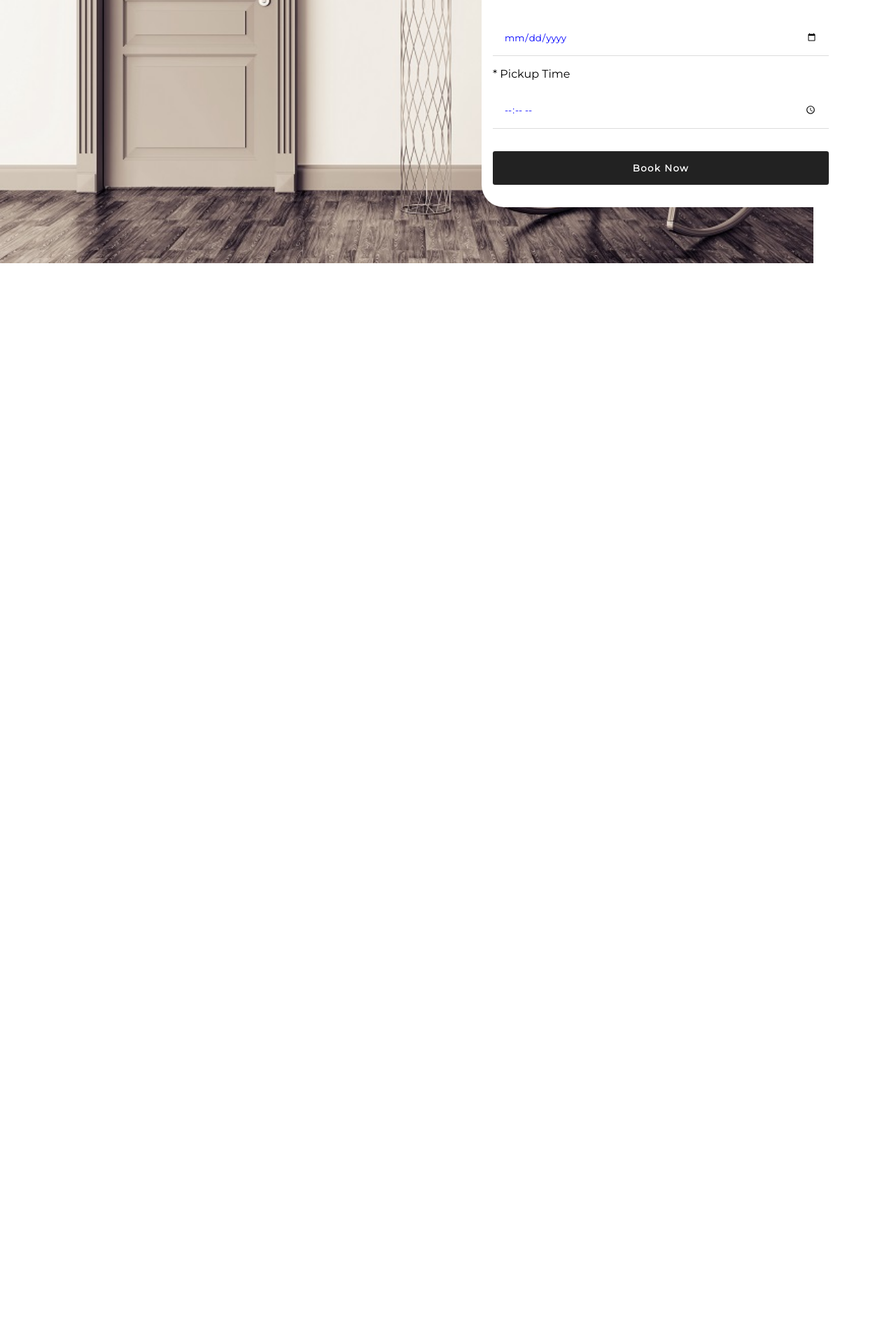
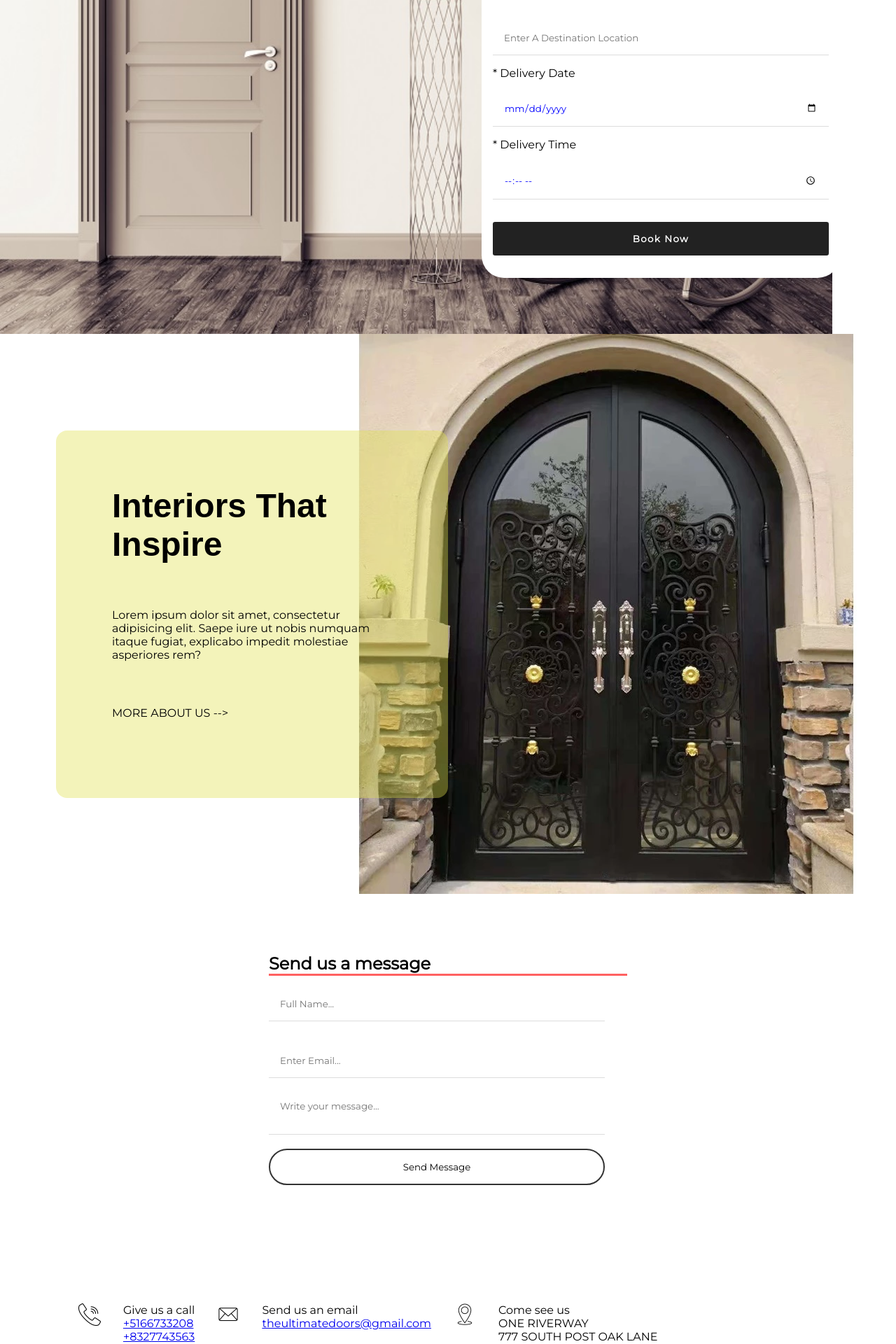
Before and after one commit to Akindele-Ebenezer/the-ultimate-doors, a PHP site: page / in a window 1280 px wide. Shown: the part 3280-5200 px from the top of the page at 70% size. Before the commit the page ends 3656 px from the top, so only its background shows below. Run offline with PHP 8.4, Linux system fonts and the light colour scheme.

Commit message:
Add files via upload

```diff
--- a/index.html
+++ b/index.html
@@ -33,6 +33,8 @@
         </div>
     </div>
 </section>
+
+<section class="sec-1-sub-title">Here's what we Supply</section>
 
 <section class="sec-1-sub">
     <div class="sec-1-sub-inner">
@@ -95,7 +97,7 @@
     </div>
 </section>
 
-<section class="sec-3-title">New Supplies</section>
+<section class="sec-2-title">New Products</section>
 
 <section class="sec-2">
     <div class="sec-inner">
@@ -207,10 +209,12 @@
                     <input type="text" name="destination" placeholder="Enter A Destination Location">
                 </div>
                 <div>
+                    <label>* Delivery Date</label>
+                    <br>
                     <input type="date" name="pickup_date" placeholder="Pickup Date">
                 </div>
                 <div>
-                    <label>* Pickup Time</label>
+                    <label>* Delivery Time</label>
                     <br>
                     <input type="time" name="pickup_time" placeholder="Pickup Time">
                 </div>
@@ -221,5 +225,80 @@
     </div>
 </section>
 
+<section class="sec-4" style="background-image: url('images/bg-2.webp')">
+    <div class="sec-4-inner">
+        <div>
+            <h2>Interiors That Inspire</h2>
+            <p>Lorem ipsum dolor sit amet, consectetur adipisicing elit. Saepe iure ut nobis numquam itaque fugiat, explicabo impedit molestiae asperiores rem?</p>
+            <p>MORE ABOUT US --></p>
+        </div>
+    </div>
+</section>
+
+<section class="sec-5">
+    <div class="sec-5-inner">
+        <div>
+            <form action="" method="post">
+                <h1>Send us a message</h1>
+                <div>
+                    <input type="text" name="message_full_name" placeholder="Full Name..."> <br>
+                    <input type="email" name="message_email" placeholder="Enter Email..."> <br>
+                    <textarea name="message" placeholder="Write your message..."></textarea> <br>
+                </div>
+                <button type="submit" name="send_message">Send Message</button>
+            </form>
+        </div>
+        <div class="sec-5-inner-wrapper">
+            <div class="sec-5-inner-sub">
+                <div>
+                    <img src="images/call.png">
+                </div>
+                <div>
+                    <p>Give us a call</p>
+                    <a href="tel:+5166733208">+5166733208</a>
+                    <br>
+                    <a href="tel:+8327743563">+8327743563</a>
+                </div>
+            </div>
+            <div class="sec-5-inner-sub">
+                <div>
+                    <img src="images/email.png">
+                </div>
+                <div>
+                    <p>Send us an email</p>
+                    <a href="mailto:theultimatedoors">theultimatedoors@gmail.com</a>
+                </div>
+            </div>
+            <div class="sec-5-inner-sub">
+                <div>
+                    <img src="images/location.png">
+                </div>
+                <div>
+                    <p>Come see us</p>
+                    <p>ONE RIVERWAY <br> 777 SOUTH POST OAK LANE <br>HOUSTON, TX 77056</p>
+                </div>
+            </div>
+            <div class="sec-5-inner-sub">
+                <div>
+                    <img src="images/whatsapp.png">
+                </div>
+                <div>
+                    <p>Whatsapp</p>
+                    <a href="#">DM on whatsapp</a>
+                </div>
+            </div>
+            <div class="sec-5-inner-sub">
+                <div>
+                    <img src="images/facebook.png">
+                </div>
+                <div>
+                    <p>Facebook</p>
+                    <a href="#">Reach out on Facebook</a>
+                </div>
+            </div>
+        </div>
+    </div>
+</section>
+
 </body>
 </html>
--- a/styles/styles.css
+++ b/styles/styles.css
@@ -193,10 +193,11 @@ section.sec-2  small {
     text-align: center;
 }
 
-section.sec-3-title {
+section.sec-2-title,
+section.sec-1-sub-title {
     color: #333;
     font-family: verdana;
-    font-size: 4rem;
+    font-size: 2.5rem;
     padding: 2rem;
     text-align: center;
     text-decoration: overline;
@@ -211,14 +212,16 @@ section.sec-3 {
     padding: 5rem;
 }
 
-section.sec-3 .sec-3-inner {
+section.sec-3 .sec-3-inner,
+section.sec-5 .sec-5-inner div form {
     background: #fff;
     border-radius: 2rem;
     padding-block: 2rem;
     width: 32rem;
 }
 
-section.sec-3 .sec-3-inner input {
+section.sec-3 .sec-3-inner input,
+section.sec-5 .sec-5-inner div input {
     border: none;
     border-bottom: 1px solid #ddd;
     color: blue;
@@ -232,7 +235,9 @@ section.sec-3 .sec-3-inner input:focus {
     border-bottom: 3px solid blue;
 }
 
-section.sec-3 .sec-3-inner button {
+section.sec-3 .sec-3-inner button,
+section.sec-5 .sec-5-inner div button,
+section.sec-5 .sec-5-inner div textarea {
     width: 30rem;
 }
 
@@ -242,8 +247,90 @@ section.sec-3 .sec-3-inner label {
     margin-left: 1rem;
 }
 
-section.sec-3 .sec-3-inner h1 {
+section.sec-3 .sec-3-inner h1,
+section.sec-5 .sec-5-inner div h1 {
     border-bottom: 3px solid #ff00009e;
+}
+
+section.sec-4 {
+    align-items: center;
+    background-size: contain;
+    background-repeat: no-repeat;
+    background-position: right;
+    display: flex;
+    padding: 5rem;
+    height: 100vh;
+}
+
+section.sec-4 .sec-4-inner {
+    width: 35rem;
+}
+
+section.sec-4 .sec-4-inner div {
+    background: #dfdf4d63;
+    border-radius: 1rem;
+    padding: 5rem;
+}
+
+section.sec-4 .sec-4-inner div h2 {
+    font-family: arial;
+    font-size: xxx-large;
+}
+
+section.sec-4 .sec-4-inner div p {
+    margin: 4rem 0 2rem;
+}
+
+section.sec-5 .sec-5-inner {
+    height: 100vh;
+}
+
+section.sec-5 .sec-5-inner {
+    align-items: center;
+    display: flex;
+    flex-wrap: wrap;
+    justify-content: space-around;
+}
+
+section.sec-5 .sec-5-inner div button {
+    background: #fff;
+    cursor: pointer;
+    border-radius: 4rem;
+    border: 2px solid #333;
+    margin-block: 1rem;
+    padding: 1rem;
+}
+
+section.sec-5 .sec-5-inner div input {
+    margin-left: 0;
+}
+
+section.sec-5 .sec-5-inner div textarea {
+    border: none;
+    border-bottom: 1px solid #ddd;
+    color: blue;
+    font-size: smaller;
+    outline: none;
+    padding: 1rem;
+    resize: none;
+}
+
+section.sec-5 .sec-5-inner .sec-5-inner-wrapper  {
+    display: flex;
+    flex-wrap: wrap;
+    width: 68rem;
+}
+
+section.sec-5 .sec-5-inner .sec-5-inner-sub {
+    display: flex;
+}
+
+section.sec-5 .sec-5-inner .sec-5-inner-sub div {
+    margin: 1rem;
+}
+
+section.sec-5 .sec-5-inner .sec-5-inner-sub div img {
+    width: 2rem;
 }
 
 @media (min-width: 1072px) {
@@ -262,18 +349,37 @@ section.sec-3 .sec-3-inner h1 {
         display: flex;
         flex-direction: column;
     }
-
-
 }
 
 @media (max-width: 508px) {
     section.sec-3 .sec-3-inner input,
     section.sec-3 .sec-3-inner button,
-    section.sec-3 .sec-3-inner h1 {
+    section.sec-3 .sec-3-inner h1,
+    section.sec-5 .sec-5-inner div input,
+    section.sec-5 .sec-5-inner div form,
+    section.sec-5 .sec-5-inner div textarea,
+    section.sec-5 .sec-5-inner div button {
         width: 95vw;
     }
 
-    section.sec-3-title {
+    section.sec-2-title,
+    section.sec-1-sub-title {
         font-size: xx-large;
     }
 }
+
+@media (max-width: 372px) {
+    section.sec-4 {
+        height: unset;
+    }
+
+    section.sec-4 .sec-4-inner div {
+        padding: 0;
+    }
+}
+
+@media (max-width: 338px) {
+    section.sec-5 .sec-5-inner .sec-5-inner-wrapper {
+        font-size: smaller;
+    }
+}
```
Also changed, not shown: images/bg-2.webp (added), images/call.png (added), images/email.png (added), images/facebook.png (added), images/location.png (added), images/telephone.png (added), images/whatsapp.png (added).
